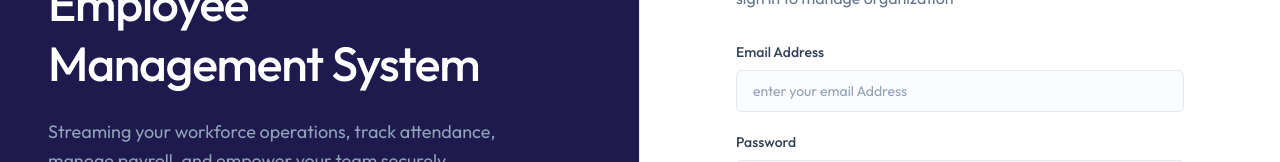
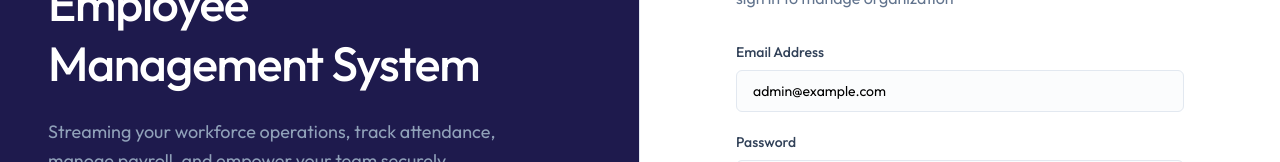
Before and after one commit to React-projects/Quick-Emc, a React (Vite) app in the folder client/: page /login/admin in a window 1280 px wide. Shown: the part 326-488 px from the top of the page. Built offline with nearby package versions, Linux system fonts and the light colour scheme; no server answers.

Commit message:
Add default credentials to login form and fix Vercel routing

```diff
--- a/client/src/components/login/LoginForm.jsx
+++ b/client/src/components/login/LoginForm.jsx
@@ -6,8 +6,8 @@ import { useState } from 'react';
 import { useAuth } from '../../context/AuthContext';
 
 const LoginForm = ({ role, title, subtitle }) => {
-    const [email, setEmail] = useState('');
-    const [password, setPassword] = useState('');
+    const [email, setEmail] = useState('admin@example.com');
+    const [password, setPassword] = useState('admin123');
     const [showPassword, setShowPassword] = useState(false);
     const [error, setError] = useState('');
     const [loading, setLoading] = useState(false);
```
Also changed, not shown: client/vercel.json.
